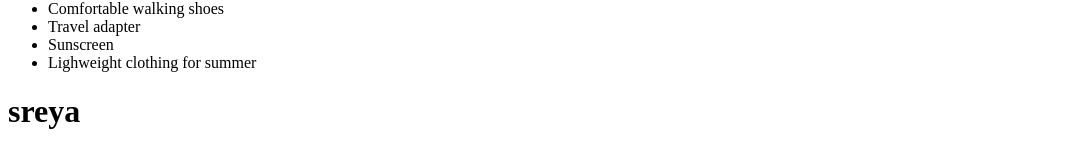
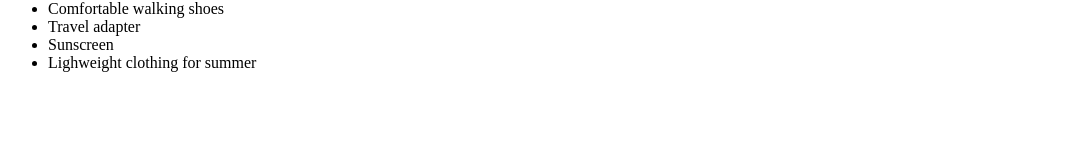
Before and after one commit to sreyavenigalla/blog, a plain HTML site: page index.html in a window 1280 px wide. Shown: the part 1803-1952 px from the top of the page, without its empty margins (0-1086 px from the left). After the commit the page ends 1891 px from the top, so only its background shows below. Drawn offline with Linux system fonts and the light colour scheme.

Commit message:
index.html

```diff
--- a/index.html
+++ b/index.html
@@ -87,6 +87,5 @@
         <li>Lighweight clothing for summer</li>
     </ul>
 
-    <h1>sreya</h1>
 </body>
 </html>
```
